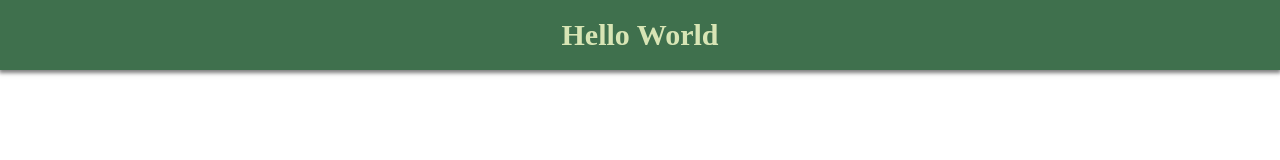
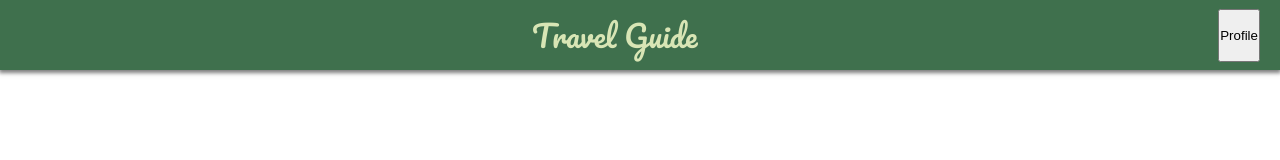
Before and after one commit to GhiwaDaccache/Travel-Destination-Guide, a plain HTML site: page Travel-Destination-Guide/index.html in a window 1280 px wide. Drawn offline with Linux system fonts and the light colour scheme.

Commit message:
Button addition

```diff
--- a/Travel-Destination-Guide/Styles/index.css
+++ b/Travel-Destination-Guide/Styles/index.css
@@ -9,15 +9,20 @@
     width: 100%;
     height: 70px;
     background-color: #3F704D;
-    color: #d8e5b5;
     box-shadow: 0px 2px 4px 1px #7d7d7d;
     display: flex;
-    justify-content: center;
+    justify-content: end;
     align-items: center;
 }
 
+.container{
+    width: 60%;
+    display: flex;
+    justify-content: space-between;
+    padding: 20px;
+}
 .title{
-    font: "Pacifico", cursive;
     font-size: 30px;
-    font-weight: bold;
+    font-family: "Pacifico", cursive;
+    color: #d8e5b5;
 }
--- a/Travel-Destination-Guide/index.html
+++ b/Travel-Destination-Guide/index.html
@@ -6,12 +6,17 @@
     <title>Travel Guide</title>
     <link rel="stylesheet" href="./Styles/index.css" />
     <link rel="stylesheet" href="./Styles/buttons.css" />
+    <link rel="preconnect" href="https://fonts.googleapis.com">
+    <link rel="preconnect" href="https://fonts.gstatic.com" crossorigin>
+    <link href="https://fonts.googleapis.com/css2?family=Pacifico&display=swap" rel="stylesheet">
+
 </head>
 
 <body>
-    <header>
-        <div class="header">
-            <p class="title"> Hello World </p>
+    <header class="header">
+        <div class="container">
+            <p class="title"> Travel Guide </p>
+            <button type="button">Profile</button>
         </div>
     </header>
 
```
